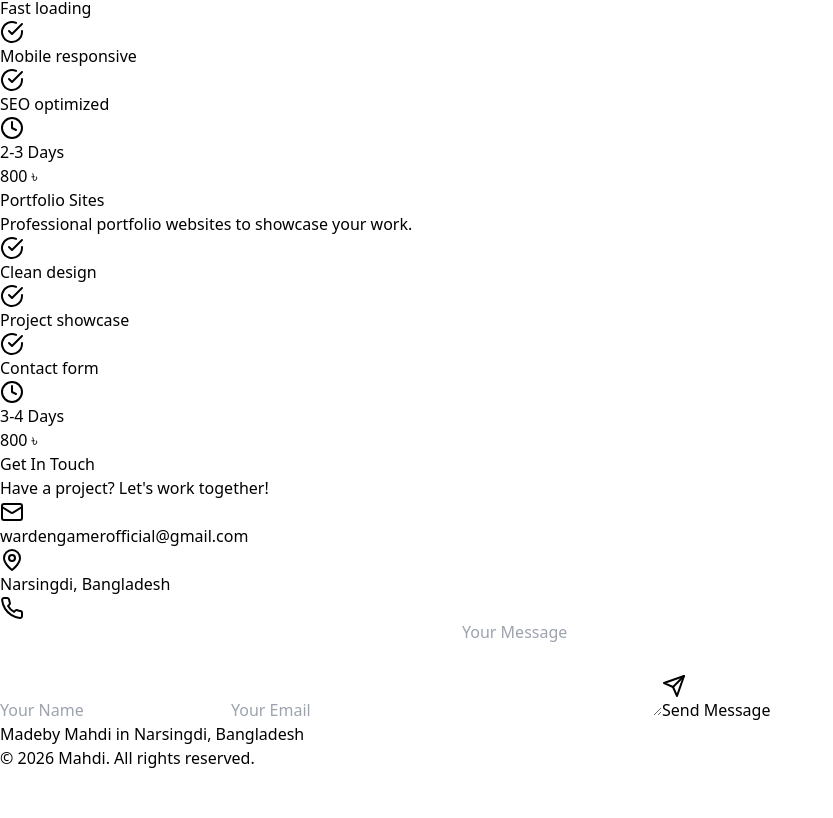
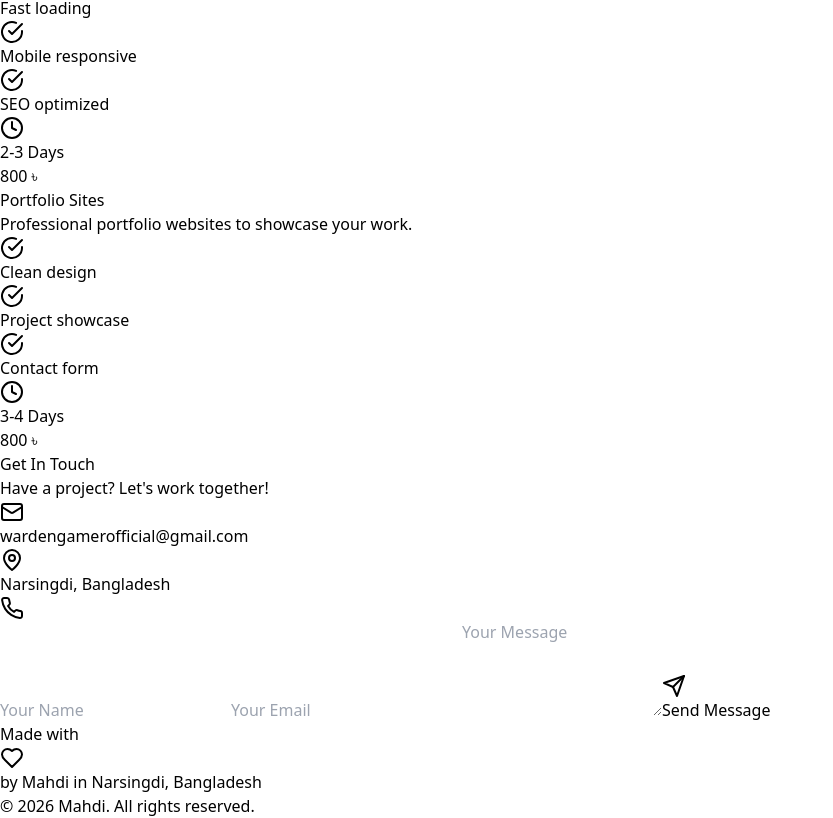
Before and after one commit to darkboy0p/darkboy0p.github.io, a React (Vite) app: page / in a window 1280 px wide. Shown: the part 586-1404 px from the top of the page, without its empty margins (0-833 px from the left). Before the commit the page ends 1356 px from the top, so only its background shows below. Built offline with nearby package versions, Linux system fonts and the light colour scheme.

Commit message:
Update Footer.jsx

```diff
--- a/src/components/Footer.jsx
+++ b/src/components/Footer.jsx
@@ -7,7 +7,8 @@ const Footer = () => {
     <footer className="bg-slate-900 text-slate-300 py-8">
       <div className="max-w-6xl mx-auto px-4 text-center">
         <p className="flex items-center justify-center space-x-1 text-sm">
-          <span>Made</span>
+          <span>Made with</span>
+          <Heart className="h-4 w-4 text-red-500 fill-current" />
           <span>by {personalInfo.name} in {personalInfo.location}</span>
         </p>
         <p className="text-xs text-slate-500 mt-2">
```
